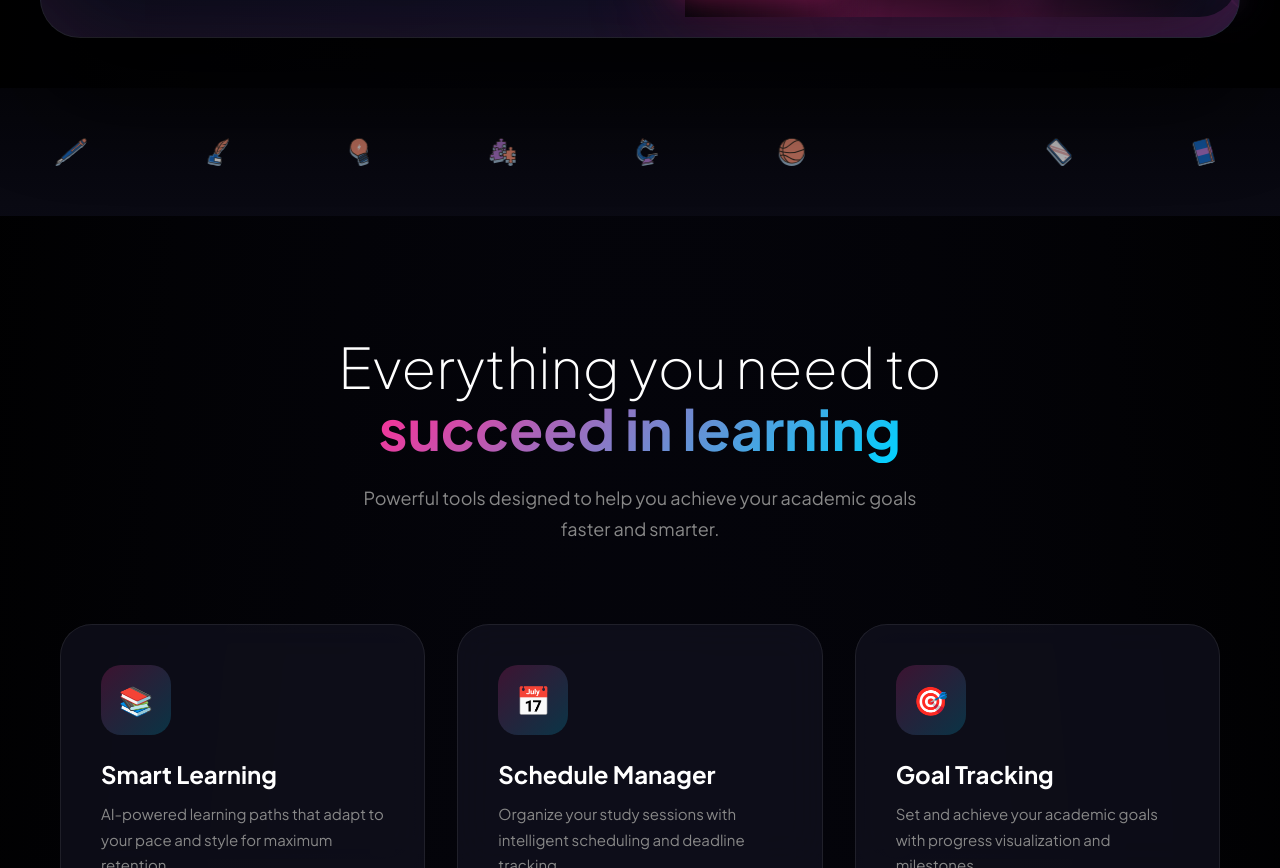
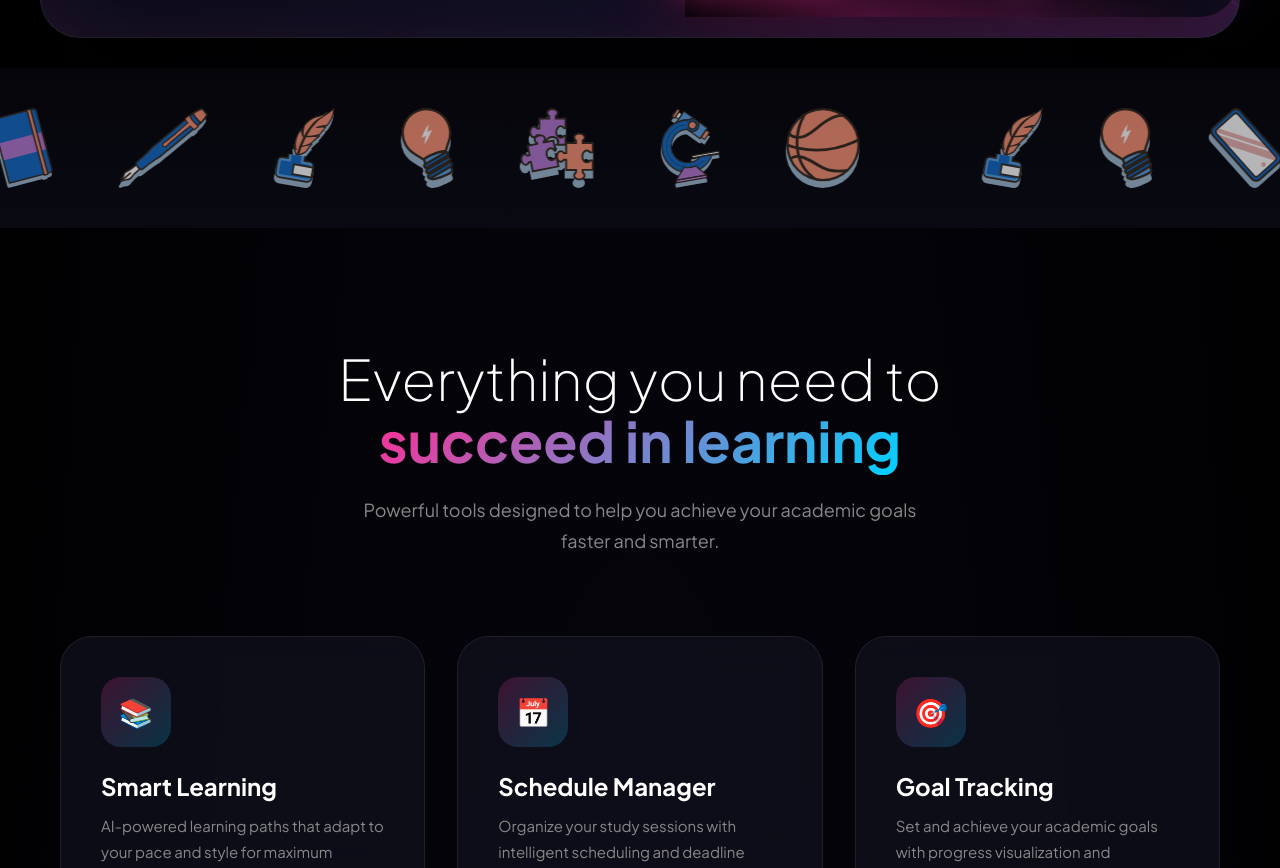
Before and after one commit to Kaitobaee/landingpageHT, a plain HTML site: page index.html in a window 1280 px wide. Shown: the part 862-1730 px from the top of the page. Drawn offline with Linux system fonts and the light colour scheme.

Commit message:
Hoàn thành 100

```diff
--- a/index.html
+++ b/index.html
@@ -143,7 +143,7 @@
     <div class="logo-marquee">
         <div class="marquee-container">
             <div class="marquee-track">
-
+ <div class="marquee-item"><img src="hinhanh/SVG/Asset 7.svg" alt="Partner 7"></div>
                 <div class="marquee-item"><img src="hinhanh/SVG/Asset 2.svg" alt="Partner 2"></div>
                 <div class="marquee-item"><img src="hinhanh/SVG/Asset 3.svg" alt="Partner 3"></div>
                 <div class="marquee-item"><img src="hinhanh/SVG/Asset 4.svg" alt="Partner 4"></div>
@@ -155,7 +155,8 @@
             </div>
             <!-- Duplicate for seamless loop -->
             <div class="marquee-track">
-
+                <div class="marquee-item"><img src="hinhanh/SVG/Asset 5.svg" alt="Partner 5"></div>
+                <div class="marquee-item"><img src="hinhanh/SVG/Asset 6.svg" alt="Partner 6"></div>
                 <div class="marquee-item"><img src="hinhanh/SVG/Asset 2.svg" alt="Partner 2"></div>
                 <div class="marquee-item"><img src="hinhanh/SVG/Asset 3.svg" alt="Partner 3"></div>
                 <div class="marquee-item"><img src="hinhanh/SVG/Asset 4.svg" alt="Partner 4"></div>
--- a/style.css
+++ b/style.css
@@ -1253,10 +1253,11 @@
             right: 50%;
             margin-left: -50vw;
             margin-right: -50vw;
-            padding: 50px 0;
+            padding: 40px 0;
             background: linear-gradient(to bottom, rgba(5, 5, 10, 0.98) 0%, rgba(10, 10, 20, 0.95) 100%);
             overflow: hidden;
-
+            z-index: 20;
+            margin-top: -20px;
         }
 
         .marquee-container {
@@ -1281,6 +1282,8 @@
             opacity: 0.7;
             transition: all 0.3s ease;
             flex-shrink: 0;
+
+
         }
 
         .marquee-item:hover {
@@ -1289,7 +1292,7 @@
         }
 
         .marquee-item img {
-            height: 28px;
+            height: 80px;
             width: auto;
             object-fit: contain;
         }
```
